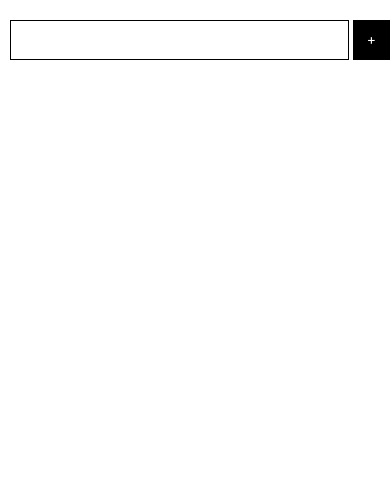
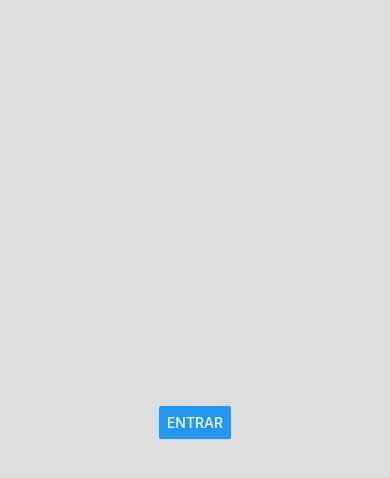
Before and after one commit to GabryelBoeira/React-Native, a React Native app in the folder modulo-intermediario/projetoBase/: screen / in a window 390 px wide. Shown: the top 478 px of the page. Built offline with nearby package versions, Linux system fonts and the light colour scheme.

Commit message:
Utilizando modais
Utilizando modas para simular ações de popups em um sistema

```diff
--- a/modulo-intermediario/projetoBase/src/App.js
+++ b/modulo-intermediario/projetoBase/src/App.js
@@ -1,87 +1,48 @@
-import React, { Component } from 'react'
-import { Pressable, Text, StyleSheet, View, TextInput, Keyboard} from 'react-native'
-import AsyncStorage from '@react-native-community/async-storage'
+import React, {Component} from 'react';
+import {Platform, StyleSheet, Text, View, Button, Modal } from 'react-native';
+import Entrar from './component/Entrar.js'
 
 export default class App extends Component {
+
   constructor(props){
     super(props);
-    this.state = {
-      input: '',
-      nome: ''
-    };
+    this.state={
+      modalVisible:false
+     };
 
-    this.gravaNome = this.gravaNome.bind(this)
+    this.entrar = this.entrar.bind(this);
+    this.sair = this.sair.bind(this);
   }
-
-  async componentDidMount() {
-    await AsyncStorage.getItem('nome').then(nome => {
-      this.setState({nome})
-    })
+  entrar(){
+    this.setState({modalVisible: true});
   }
-
-  async componentDidUpdate(_, prevState){
-    let nome = this.state.nome
-    if(prevState !== nome){
-      await AsyncStorage.setItem('nome', nome)
-    }
-  }
-
-  gravaNome() {
-    this.setState({
-      nome: this.state.input
-    })
-    alert('Salvo com Sucesso')
-    Keyboard.dismiss()
+  sair(visible){
+    this.setState({modalVisible: visible});
   }
 
   render() {
     return (
       <View style={styles.container}>
-        <View style={styles.inputView}>
-          <TextInput
-            style={styles.inputText}
-            value={this.state.input}
-            onChangeText={input => this.setState({input})}
-            underlineColorAndroid={"transparent"}
-            />
-          <Pressable onPress={this.gravaNome}>
-            <Text style={styles.button}> + </Text>
-          </Pressable>
-        </View>
-        <Text style={styles.nome}>{this.state.nome}</Text>
+          <Button title="Entrar" onPress={ this.entrar }/>
+
+          <Modal transparent={true} animationType="slide" visible={this.state.modalVisible}>
+            <View style={{margin:15, flex:1, alignItems:'center', justifyContent: 'center'}}>
+               <Entrar fechar={ () => this.sair(false)} />
+            </View>
+          </Modal>
+
       </View>
     );
   }
 }
 
+
+
 const styles = StyleSheet.create({
   container: {
     flex: 1,
-    marginTop: 20,
-    alignItems: 'center'
+    justifyContent: 'center',
+    alignItems: 'center',
+    backgroundColor: '#DDD',
   },
-  inputView: {
-    flexDirection: 'row',
-    alignItems: 'center'
-  },
-  inputText: {
-    width: 340,
-    marginLeft: 10,
-    height: 40,
-    padding: 10,
-    borderWidth: 1,
-    borderColor: '#000'
-  },
-  button: {
-    height: 40,
-    padding: 10,
-    marginLeft: 4,
-    color: '#fff',
-    backgroundColor: '#000',
-  },
-  nome: {
-    marginTop: 25,
-    fontSize: 30,
-    textAlign: 'center'
-  }
 });
--- /dev/null
+++ b/modulo-intermediario/projetoBase/src/component/Entrar.js
@@ -0,0 +1,30 @@
+import React, {Component} from 'react';
+import {Platform, StyleSheet, Text, View, Button } from 'react-native';
+
+export default class Entrar extends Component {
+
+  render() {
+    return (
+            <View style={styles.viewContainer}>
+              <Text style={styles.text}>Seja Bem-vindo!</Text>
+              <Button title="Sair" onPress={ this.props.fechar }/>
+            </View>
+    );
+  }
+}
+
+const styles = StyleSheet.create({
+  viewContainer: {
+    borderRadius: 15,
+    height: 350,
+    backgroundColor: '#292929',
+    width:'100%',
+  },
+  text: {
+    paddingTop: 15,
+    fontSize: 28,
+    color: '#FFF',
+    textAlign:'center'
+  }
+
+})
```
